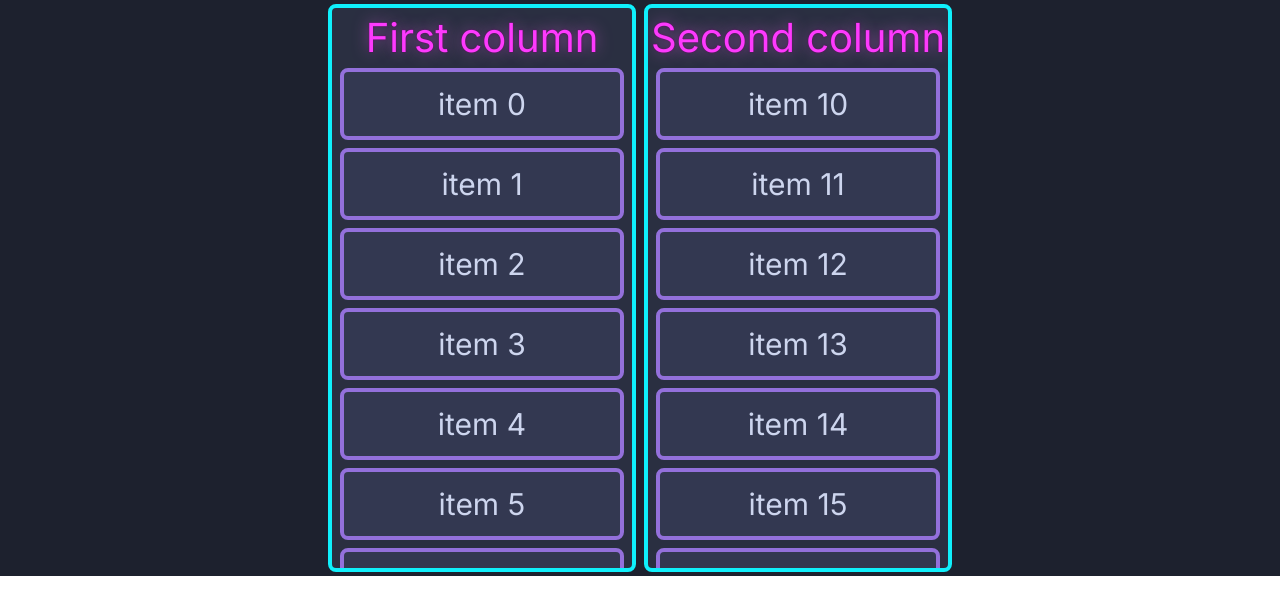
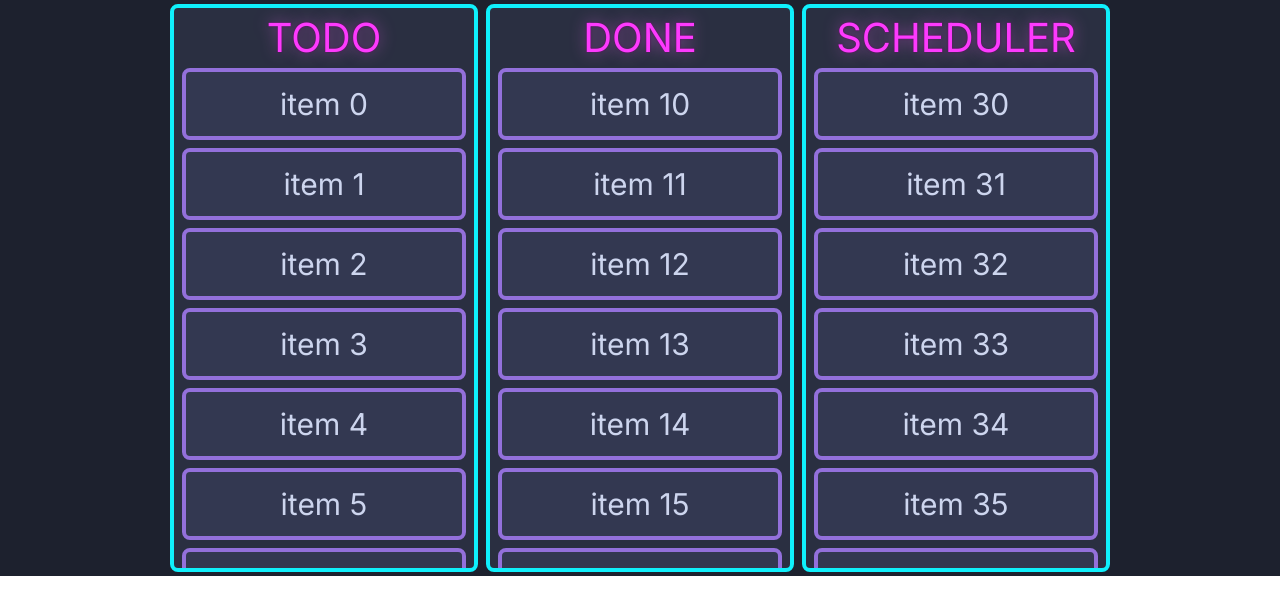
Before and after one commit to ishiko732/todo-schduler, a Next.js app: page / in a window 1280 px wide. Shown: the top 614 px of the page. Built offline with nearby package versions, Linux system fonts and the light colour scheme.

Commit message:
update init data

```diff
--- a/src/app/globals.css
+++ b/src/app/globals.css
@@ -25,7 +25,7 @@ body {
 *::before {
   box-sizing: border-box;
 }
-.app {
+.todo-deck {
   display: flex;
   flex-direction: column;
   align-items: center;
--- a/src/components/todo/TodoDeck.tsx
+++ b/src/components/todo/TodoDeck.tsx
@@ -4,9 +4,17 @@ import React from "react";
 import { Droppable } from "react-beautiful-dnd";
 import { Column } from ".";
 import { TodoData } from "@todo/model";
+import { clsx } from "clsx";
 
-export function TodoDeck({ decks }: { decks: TodoData }) {
+export function TodoDeck<T extends string>({
+  decks,
+  className,
+}: {
+  decks: TodoData;
+  className?: string;
+}) {
   return (
+    <div className={clsx("todo-deck", className)}>
       <Droppable
         droppableId="all-droppables"
         direction="horizontal"
@@ -14,7 +22,7 @@ export function TodoDeck({ decks }: { decks: TodoData }) {
       >
         {(provided) => (
           <div
-          className="columns"
+            className={clsx("columns", className)}
             {...provided.droppableProps}
             ref={provided.innerRef}
           >
@@ -29,5 +37,6 @@ export function TodoDeck({ decks }: { decks: TodoData }) {
           </div>
         )}
       </Droppable>
+    </div>
   );
 }
--- a/src/model/init.data.ts
+++ b/src/model/init.data.ts
@@ -15,19 +15,22 @@ const initial: TodoData = {
   columns: {
     "column-0": {
       id: "column-0",
-      title: "First column",
+      title: "TODO",
       items: getItems(10),
     },
     "column-1": {
       id: "column-1",
-      title: "Second column",
+      title: "DONE",
+      items: getItems(20),
+    },
+    "column-2": {
+      id: "column-2",
+      title: "SCHEDULER",
       items: getItems(20),
     },
   },
-  columnOrder: ["column-0", "column-1"],
+  columnOrder: ["column-0", "column-1", "column-2"],
 };
-
-
 
 export default function getInitialData() {
   return initial;
--- a/src/page/Todo.tsx
+++ b/src/page/Todo.tsx
@@ -8,9 +8,7 @@ export default function TodoPage() {
   const [state, onDragEnd ] = useDrag();
   return (
     <DragDropContext onDragEnd={onDragEnd}>
-      <div className="app">
         <TodoDeck decks={state} />
-      </div>
     </DragDropContext>
   );
 }
```
Lines whose indentation alone changed are shown as unchanged.
